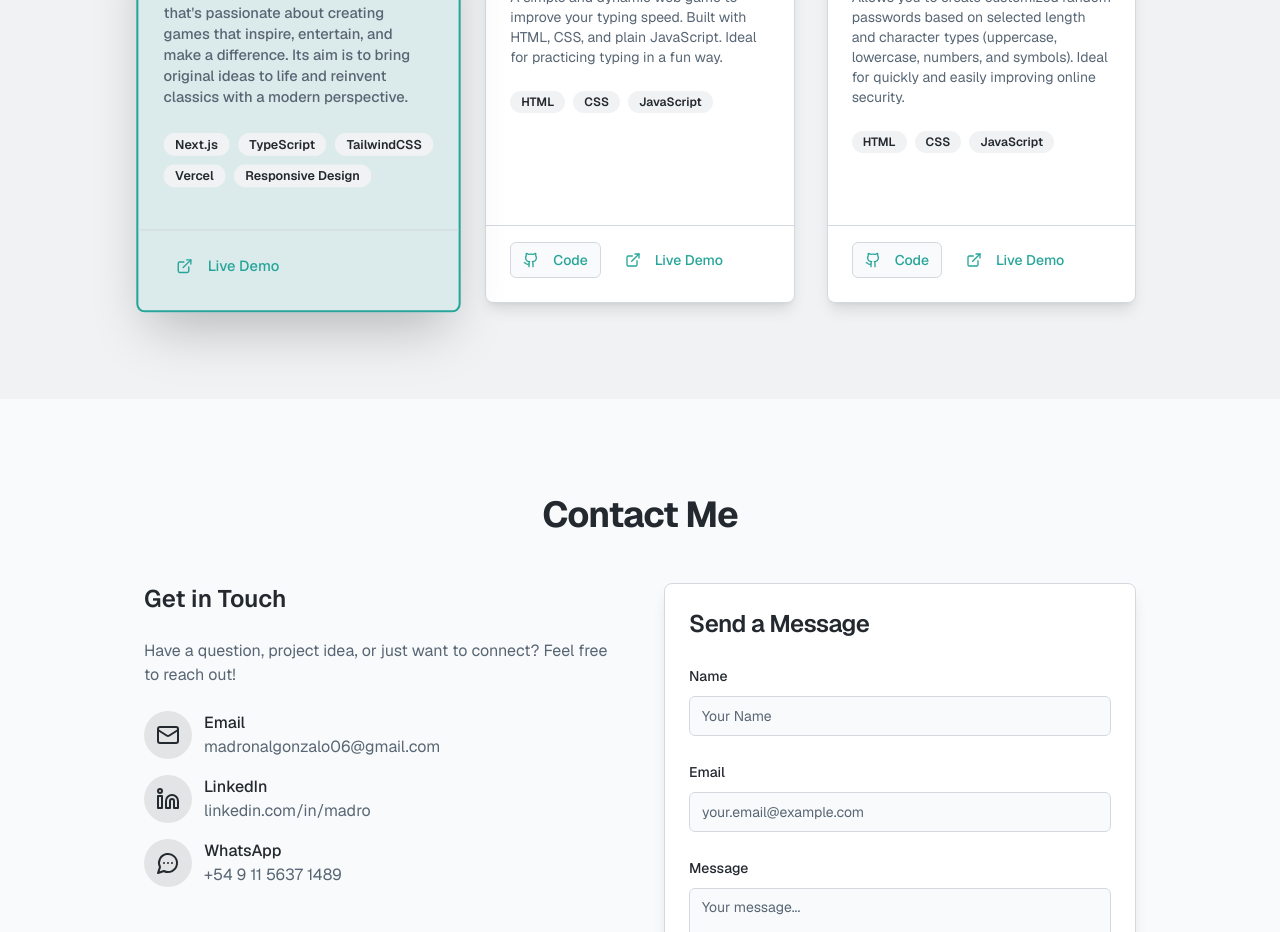
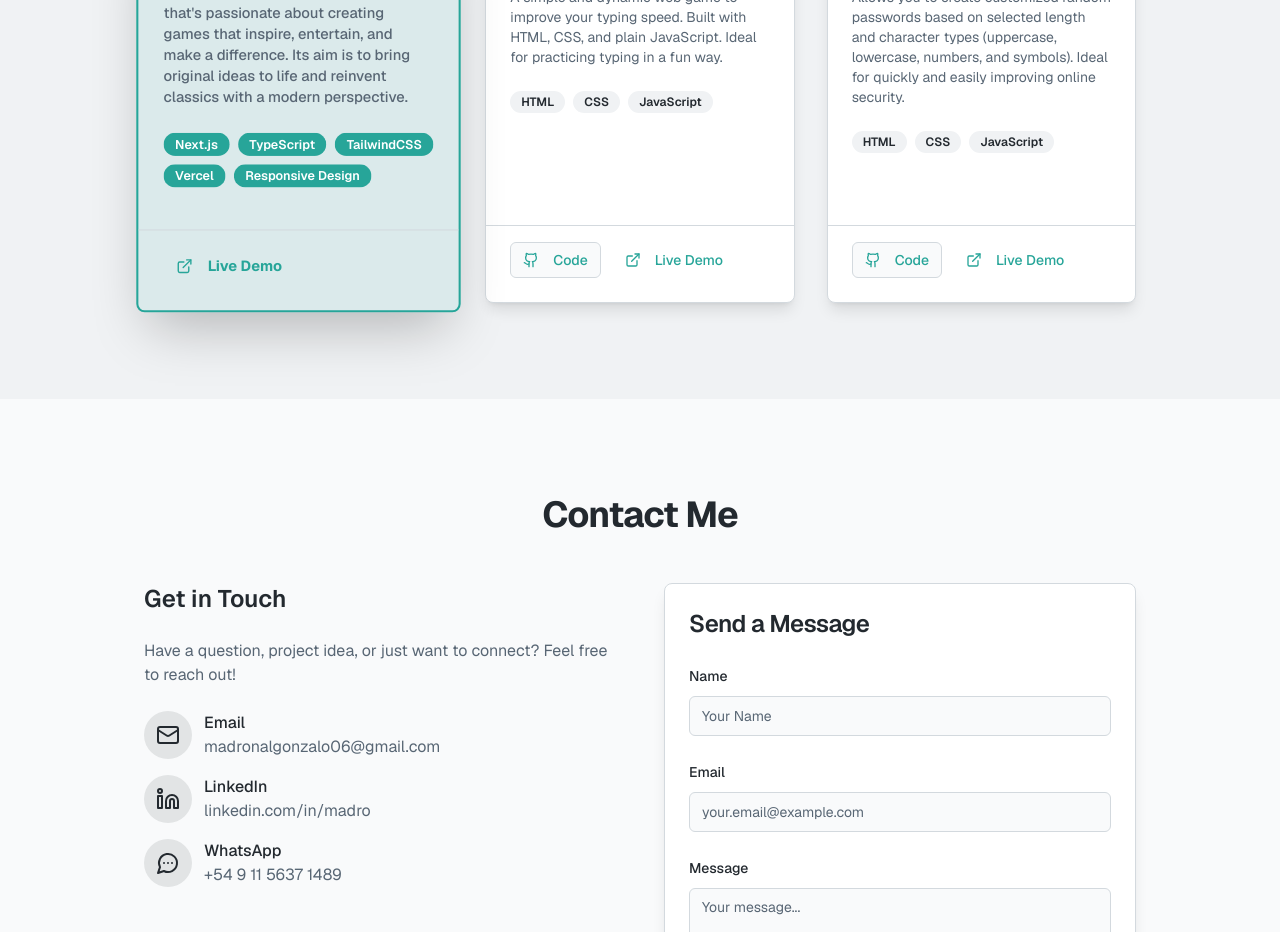
Before and after one commit to SoyElMadro/definitive-portfolio, a Next.js app: page /en in a window 1280 px wide. Shown: the part 2780-3712 px from the top of the page. Built offline with nearby package versions, Linux system fonts and the light colour scheme.

Commit message:
fix: update styling for InfiniTech Studios project in the projects component

```diff
--- a/src/components/projects.tsx
+++ b/src/components/projects.tsx
@@ -70,7 +70,7 @@ export const Projects: FC<ProjectsProps> = ({ projects }) => {
                   key={tag}
                   variant="secondary"
                   className={`text-xs transition-colors duration-200 select-none ${
-                  project.title === "USA2 Reventas" ? "bg-accent text-white hover:text-teal-400" : ""
+                  project.title === "USA2 Reventas" || project.title === "InfiniTech Studios" ? "bg-accent text-white hover:text-teal-400" : ""
                   }`}
                 >
                   {tag}
@@ -84,7 +84,7 @@ export const Projects: FC<ProjectsProps> = ({ projects }) => {
                 variant="outline"
                 size="sm"
                 className={`transition-colors duration-200 ${
-                project.title === "USA2 Reventas" ? "border-accent text-accent" : ""
+                project.title === "USA2 Reventas" || project.title === "InfiniTech Studios" ? "border-accent text-accent" : ""
                 }`}
               >
                 {project.githubLink && project.githubLink !== "https://github.com/SoyElMadro/#" ? (
@@ -99,7 +99,7 @@ export const Projects: FC<ProjectsProps> = ({ projects }) => {
                 variant="ghost"
                 size="sm"
                 className={`text-accent hover:text-accent hover:bg-accent/10 transition-colors duration-200 ${
-                  project.title === "USA2 Reventas" ? "font-bold" : ""
+                  project.title === "USA2 Reventas" || project.title === "InfiniTech Studios" ? "font-bold" : ""
                 }`}
                 >
                 <Link href={project.liveLink} target="_blank" rel="noopener noreferrer">
@@ -112,7 +112,7 @@ export const Projects: FC<ProjectsProps> = ({ projects }) => {
                 variant="ghost"
                 size="sm"
                 className={`text-accent hover:text-accent hover:bg-accent/10 transition-colors duration-200 ${
-                  project.title === "USA2 Reventas" ? "font-bold" : ""
+                  project.title === "USA2 Reventas" || project.title === "InfiniTech Studios" ? "font-bold" : ""
                 }`}
                 >
                 <Link href="https://usa2-reventa.vercel.app/" target="_blank" rel="noopener noreferrer">
```
